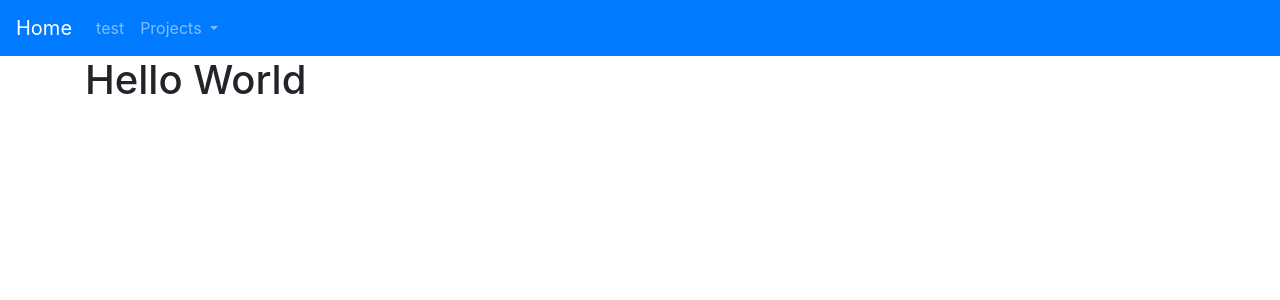
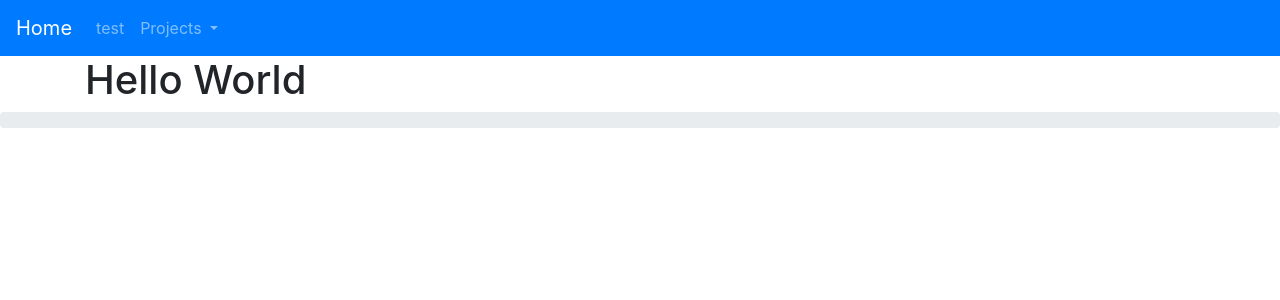
Before and after one commit to ryan-shah/ryan-shah.github.io, a Jekyll site: the page built from index.html, in a window 1280 px wide. Shown: the top 300 px of the page. Built offline with Jekyll 4.4.1, drawn with Linux system fonts in a browser that asks for light colours; nearby versions of some CDN libraries; library files that are not in the unit come from our copies.

Commit message:
added a progress bar

```diff
--- a/_layouts/default.html
+++ b/_layouts/default.html
@@ -36,8 +36,13 @@
 		{{ content }}
 	</div>
 
+	<div class="progress">
+		<div class="progress-bar progress-bar-striped progress-bar-animated" role="progressbar" aria-valuemin="0" aria-valuemax="100" id="progressBar"></div>
+	</div>
+
 	<script src="https://code.jquery.com/jquery-3.3.1.slim.min.js" integrity="sha384-q8i/X+965DzO0rT7abK41JStQIAqVgRVzpbzo5smXKp4YfRvH+8abtTE1Pi6jizo" crossorigin="anonymous"></script>
 	<script src="https://cdnjs.cloudflare.com/ajax/libs/popper.js/1.14.3/umd/popper.min.js" integrity="sha384-ZMP7rVo3mIykV+2+9J3UJ46jBk0WLaUAdn689aCwoqbBJiSnjAK/l8WvCWPIPm49" crossorigin="anonymous"></script>
 	<script src="https://stackpath.bootstrapcdn.com/bootstrap/4.1.2/js/bootstrap.min.js" integrity="sha384-o+RDsa0aLu++PJvFqy8fFScvbHFLtbvScb8AjopnFD+iEQ7wo/CG0xlczd+2O/em" crossorigin="anonymous"></script>
+	<script src="/js/myScripts.js">
 </body>
 </html>
--- /dev/null
+++ b/js/myScripts.js
@@ -0,0 +1,8 @@
+window.onscroll = function() { progressBar() };
+
+function progressBar() {
+	var winScroll = document.body.scrollTop || document.documentElement.scrollTop;
+	var height = document.documentElement.scrollHeight - document.documentElement.clientHeight;
+	var scrolled = (winScroll / height) * 100;
+	document.getElementById("progressBar").style.width = scrolled + "%";
+}
```
